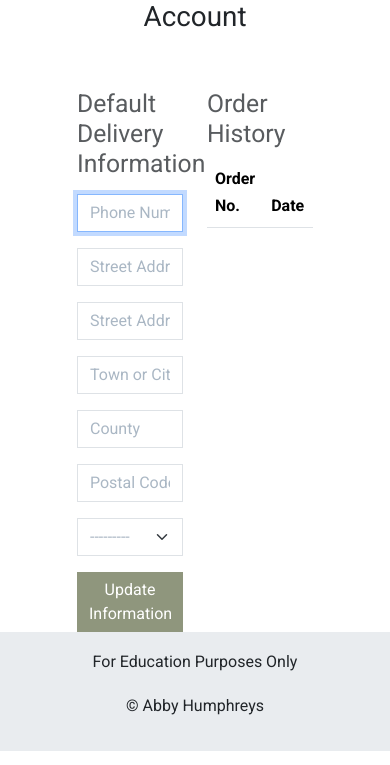
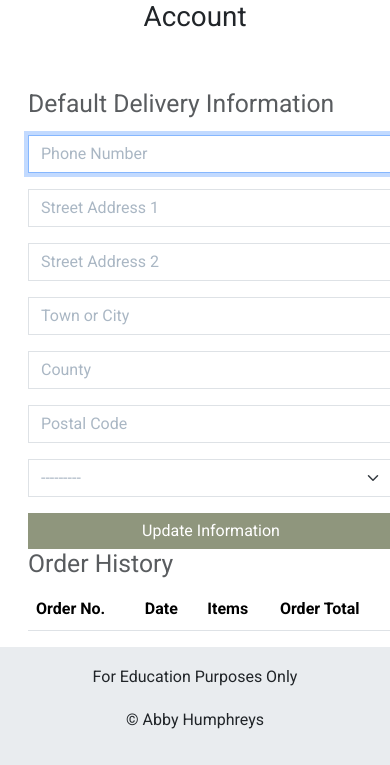
Before and after one commit to AbbyHumphreys/boho_bulbs, a Django app: page /profile/ in a window 390 px wide; the page is wider, and only the part inside the window is pictured. Shown: the part 180-945 px from the top of that part. Run offline with Django 3.2, Linux system fonts and the light colour scheme; the visitor is signed in with stand-in values (Sample User, id 1); data comes from the database, SQL or seed files in the repository; data that the repository does not hold is empty; some libraries are stand-ins or nearby versions.

Commit message:
style: profile page for mobile view

```diff
--- a/profiles/templates/profiles/profile.html
+++ b/profiles/templates/profiles/profile.html
@@ -21,8 +21,8 @@
         </div>
     </div>
     <div class="row">
-        <div class="col-2"></div>
-        <div class="col-4">
+        <div class="d-none d-md-inline col-md-2"></div>
+        <div class="col-12 col-xl-4 ms-3 ms-xl-0">
             <h2 class="text-muted">Default Delivery Information</h2>
                 <form class="mt-3" action="{% url 'profile' %}" method="POST" id="profile-update-form">
                     {% csrf_token %}
@@ -30,7 +30,7 @@
                     <button class="btn btn-primary bg-color-1 border-0 rounded-0 w-100">Update Information</button>
                 </form>
         </div>
-        <div class="col-4">
+        <div class="col-12 col-xl-4 ms-3 ms-xl-0">
             <h2 class="text-muted">Order History</h2>
             <div class="table-responsive">
                 <table class="table">
```
